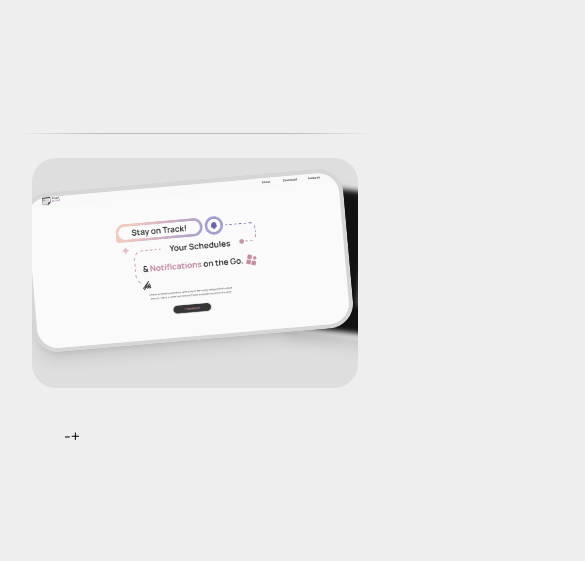
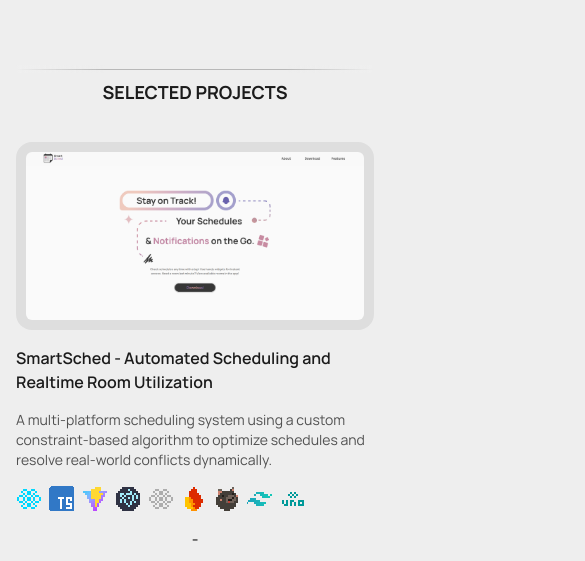
Before and after one commit to rflx36/portfolio, a React (Vite) app: page / in a window 390 px wide. Shown: the part 602-1163 px from the top of the page, 585 px wide, since content can reach past the window. Built offline with nearby package versions, Linux system fonts and the light colour scheme; no server answers.

Commit message:
Project Section Mobile Responsiveness Progression

```diff
--- a/public/projects.json
+++ b/public/projects.json
@@ -4,6 +4,7 @@
         "project_img_url": "project_thumbnail_smartsched.png",
         "project_video_url": "",
         "project_description": "A multi-platform scheduling system with dedicated environments for generation and viewing. The desktop application is designed for generating optimized schedules, while the mobile app enables real-time viewing and notifications. At its core is a custom-developed constraint-based algorithm that dynamically resolves scheduling conflicts across time, room, and instructor constraints. developed as part of a final-year capstone, focusing on real-world scheduling constraints",
+        "project_description_minified": "A multi-platform scheduling system using a custom constraint-based algorithm to optimize schedules and resolve real-world conflicts dynamically.",
         "project_finished_date": "Jan 2025",
         "project_tech_stack": [
             "React",
--- a/src/App.tsx
+++ b/src/App.tsx
@@ -2,14 +2,14 @@
 import NameIntroduction from "./components/name introduciton"
 import SpecializationIntroduction from "./components/specialization introduction"
 import { useEffect } from "react"
-import SkillsSection from "./components/skills section"
-import BackgroundSection from "./components/background section"
+// import SkillsSection from "./components/skills section"
+// import BackgroundSection from "./components/background section"
 import ProjectsSection from "./components/projects section"
 import { useModalStore } from "./stores/modal_store"
 import LandingContacts from "./components/contact section/landing contacts"
-import ContactSection from "./components/contact section"
+// import ContactSection from "./components/contact section"
 import { useInView } from "react-intersection-observer"
-import ProcessSection from "./components/process section"
+// import ProcessSection from "./components/process section"
 import ModalProjects from "./components/ui/modal/modal projects"
 import { useLocation, useNavigate } from "react-router"
 import { scrollDefaults } from "./constants"
@@ -56,8 +56,8 @@ function App() {
             <div className=" bg-linear-to-r from-bg/0 to-bg w-[25%] max-w-32 h-2 z-10 absolute right-0 top-0 bottom-0 -translate-y-1/2" />
             <div className=" bg-linear-to-r from-bg to-bg/0 w-[25%] max-w-32 h-2 z-10 absolute left-0 top-0 bottom-0 -translate-y-1/2" />
           </div>
-          <div className="w-full h-8 flex max-mobile:hidden justify-center overflow-hidden">
-            <h1 className={`text-text font-bold text-xl ease-in-out py-2 duration-300 ${!projectsInView && "-translate-y-full"}`}>SELECTED PROJECTS</h1>
+          <div className="w-full h-8 max-mobile:h-16  flex  justify-center overflow-hidden">
+            <h1 className={`text-text font-bold text-xl max-mobile:text-lg ease-in-out py-2  duration-300 ${!projectsInView && "-translate-y- opacity-0"}`}>SELECTED PROJECTS</h1>
           </div>
 
         </div>
@@ -66,10 +66,10 @@ function App() {
       <section ref={projectsRef} >
         <ProjectsSection />
       </section>
-      <SkillsSection />
+      {/* <SkillsSection />
       <BackgroundSection />
       <ProcessSection />
-      <ContactSection />
+      <ContactSection /> */}
 
 
 
--- a/src/components/projects section/index.tsx
+++ b/src/components/projects section/index.tsx
@@ -1,10 +1,10 @@
-import { useEffect, useRef, useState } from "react";
+import {  useEffect,  useRef, useState } from "react";
 import { animationLoadStateDefaults, projectsDataDefaults } from "../../constants";
 import { type resizeRegion, type animationLoadStateType, type projectDataType } from "../../types/types";
 import ProjectsCard from "./projects_card";
 import "./project_container_hovers.css";
-import { useModalStore } from "../../stores/modal_store";
 import { useNavigate } from "react-router";
+import ProjectsCardMobile from "./projects_card_mobile";
 // import isMobile from "../../utils/is_mobile";
 
 
@@ -16,7 +16,6 @@ export default function ProjectsSection() {
     // const [resizeRegion, setResizeRegion] = useState<res izeRegion>("desktop")
     const [focus, setFocus] = useState(-1);
     const [remountKey, setRemountKey] = useState(0);
-    const modalState = useModalStore();
     const navigate = useNavigate();
     const screenWidth = useRef(window.innerWidth);
     const resizeRegion = useRef<resizeRegion>("desktop");
@@ -45,6 +44,7 @@ export default function ProjectsSection() {
         }
         setProjectsDataState(formattedData);
 
+        console.log(formattedData);
         setTimeout(() => {
             setAnimationLoadState(prev => ({ ...prev, preload: true }));
             handleHovers();
@@ -53,7 +53,7 @@ export default function ProjectsSection() {
         setTimeout(() => {
             setAnimationLoadState(prev => ({ ...prev, postload: true }));
 
-            if (!(screenWidth.current <= 820)) {
+            if (screenWidth.current > 820) {
                 initializeDetailsVisibility();
             }
         }, 450);
@@ -114,6 +114,7 @@ export default function ProjectsSection() {
 
                 if (resizeRegion.current == "desktop") {
                     initializeDetailsVisibility();
+                    console.log("")
                 }
             }
         }
@@ -160,19 +161,26 @@ export default function ProjectsSection() {
     }
 
     console.log("focus value:" + focus + "resize:" + resizeRegion.current);
+
+
+
+    const getFocusedProjectDetails = projectsDataState.projects?.find((x, i) => i == focus && x.project_is_featured)
+
+
+
     return (
         <>
             {/* <h1 className="font-sans font-semibold text-text text-lg w-full text-center">SELECTED PROJECTS</h1> */}
 
-            <div key={remountKey} className={`w-[calc(100%-4rem)] bg-container-soft-shadow/75   mx-auto mt-6 py-[calc(2.5%+1rem)] overflow-hidden   max-h-[480px] h-max relative rounded-3xl flex flex-col justify-center items-center`} id="project-section">
+            <div key={remountKey} className={`w-[calc(100%-4rem)] max-mobile:w-[calc(100%-2rem)] bg-container-soft-shadow/75 max-mobile:py-2.5 max-mobile:rounded-2xl max-mobile:mt-2   mx-auto mt-6  py-[calc(2.5%+1rem)] ${resizeRegion.current == "desktop" && animationLoadState.postload ? "overflow-visible" : " overflow-hidden"}    max-h-[480px] h-max relative rounded-3xl flex flex-col justify-center items-center`} id="project-section">
                 {/* <div className={`aspect-268/133 w-[${widthContainerStringified}] max-w-[${maxWidthContainerStringified}]`} /> */}
                 <div className="aspect-268/133 relative"
                     style={{
                         width: screenWidth.current <= 820 ? 360 : widthContainerStringified,
-                        maxWidth: maxWidthContainerStringified
+                        maxWidth: screenWidth.current <= 430 ? `calc(100% - 20px)` : maxWidthContainerStringified
                     }}
                 />
-                <div className="w-[calc(100%-8rem)]  max-laptop:w-[calc(100%-20px)]  mx-auto max-w-[1920px] pointer-events-none select-none h-full absolute top-0 flex  items-center justify-start " id="project-container-id">
+                <div className="w-[calc(100%-8rem)]  max-laptop:w-[calc(100%-20px)]   mx-auto max-w-[1920px] pointer-events-none select-none h-full absolute top-0 flex  items-center justify-start " id="project-container-id">
                     {
                         projectsDataState.isLoaded ? (
                             projectsDataState.projects?.map((project, index) => {
@@ -180,6 +188,21 @@ export default function ProjectsSection() {
                                     return
                                 }
 
+                                if (resizeRegion.current == "mobile") {
+                                    return (
+                                        <ProjectsCardMobile
+                                            key={index}
+                                            index={index}
+                                            projectTitle={project.project_title}
+                                            projectInformation={project.project_description}
+                                            projectImageUrl={project.project_img_url}
+                                            projectDate={project.project_finished_date}
+                                            projectStacks={project.project_tech_stack}
+                                            onClick={() => handleOnclick(project.project_title, index)}
+                                            focus={focus}
+                                        />
+                                    )
+                                }
                                 return (
                                     <ProjectsCard
                                         key={index}
@@ -197,7 +220,6 @@ export default function ProjectsSection() {
                                         }}
                                         // onClick={() => OpenProjectsModal(project)}
                                         onClick={() => handleOnclick(project.project_title, index)}
-                                        isSelected={modalState.get.modalInfo?.project_title == project.project_title}
                                         focus={focus}
                                     />
                                 )
@@ -211,7 +233,35 @@ export default function ProjectsSection() {
 
                 </div>
             </div>
-            <div className="mt-9 mb-96 w-[calc(100%-8rem)] mx-auto max-w-[1920px] h-10">
+            <div className="mt-9 max-mobile:mt-4  mb-96 w-[calc(100%-2rem)] mx-auto  h-10 flex flex-col gap-4">
+                {
+                    resizeRegion.current != "desktop" &&
+                    <>
+                        <p className="text-text font-semibold ">{getFocusedProjectDetails?.project_title}</p>
+                        <div className="max-h  relative">
+                            <p className="text-sm  text-text/75">{getFocusedProjectDetails?.project_description_minified}</p>
+                            {/* <div className="bg-linear-to-b from-transparent bottom-0 to-bg absolute h-32 w-full"/> */}
+                        </div>
+                        <div className="flex gap-2">
+                            {
+                                getFocusedProjectDetails?.project_tech_stack.map((x, i) => {
+                                    const stack_name = x.toLowerCase().replace(" ", "");
+                                    const image_source = `/assets/skills/${stack_name == "reactnative" ? "react" : stack_name}_3.png`;
+
+                                    return (
+                                        <img key={i} className={`size-[25px] [image-rendering:pixelated]  ${stack_name == "reactnative" ? "grayscale-100 " : ""}`}
+                                            src={image_source}
+                                            alt={x}
+                                        />
+                                    )
+                                })
+                            }
+                        </div>
+                    </>
+
+
+                }
+
                 <button onClick={() => setFocus(x => x - 1)}>-</button>
                 <button onClick={() => setFocus(x => x + 1)}>+</button>
             </div>
--- a/src/components/projects section/projects_card.tsx
+++ b/src/components/projects section/projects_card.tsx
@@ -17,7 +17,7 @@ export default function ProjectsCard(props: {
         loadAnimation: animationLoadStateType,
     }
     onClick: () => void,
-    isSelected: boolean,
+
     focus: number
 }) {
 
--- /dev/null
+++ b/src/components/projects section/projects_card_mobile.tsx
@@ -0,0 +1,33 @@
+
+
+export default function ProjectsCardMobile(props: {
+    index: number,
+    projectTitle: string,
+    projectInformation: string,
+    projectImageUrl: string,
+    projectDate: string,
+    projectStacks: Array<string>,
+    onClick: () => void,
+    focus: number
+}) {
+
+
+
+    return (
+        <div className=" absolute top-0 flex items-center justify-start w-full h-full">
+            <button
+                className={`bg-bg rounded-md duration-150 ease-initial  overflow-hidden aspect-268/133 h-max w-full ${props.focus != props.index ?"opacity-0 scale-50": ""} `}
+                onClick={props.onClick}
+                style={{
+                    transform: `translateX(calc(${props.index - props.focus} * 100%))`
+                }}
+            >
+                <img src={`/assets/projects/${props.projectImageUrl}`} alt={props.projectTitle} className="object-cover" loading="lazy" />
+            </button>
+
+            <div className="-bottom-9 left-0 right-0 mx-auto w-full flex flex-col absolute translate-y-8">
+                <p>{props.projectTitle}</p>
+            </div>
+        </div>
+    )
+}
--- a/src/types/types.ts
+++ b/src/types/types.ts
@@ -57,6 +57,7 @@ export interface projectInfo {
     project_img_url: string,
     project_video_url: string,
     project_description: string,
+    project_description_minified: string,
     project_finished_date: string,
     project_tech_stack: string[],
     project_live_link: string,
```
Also changed, not shown: src/components/navigation bar/index.tsx (+6 -6 lines).
